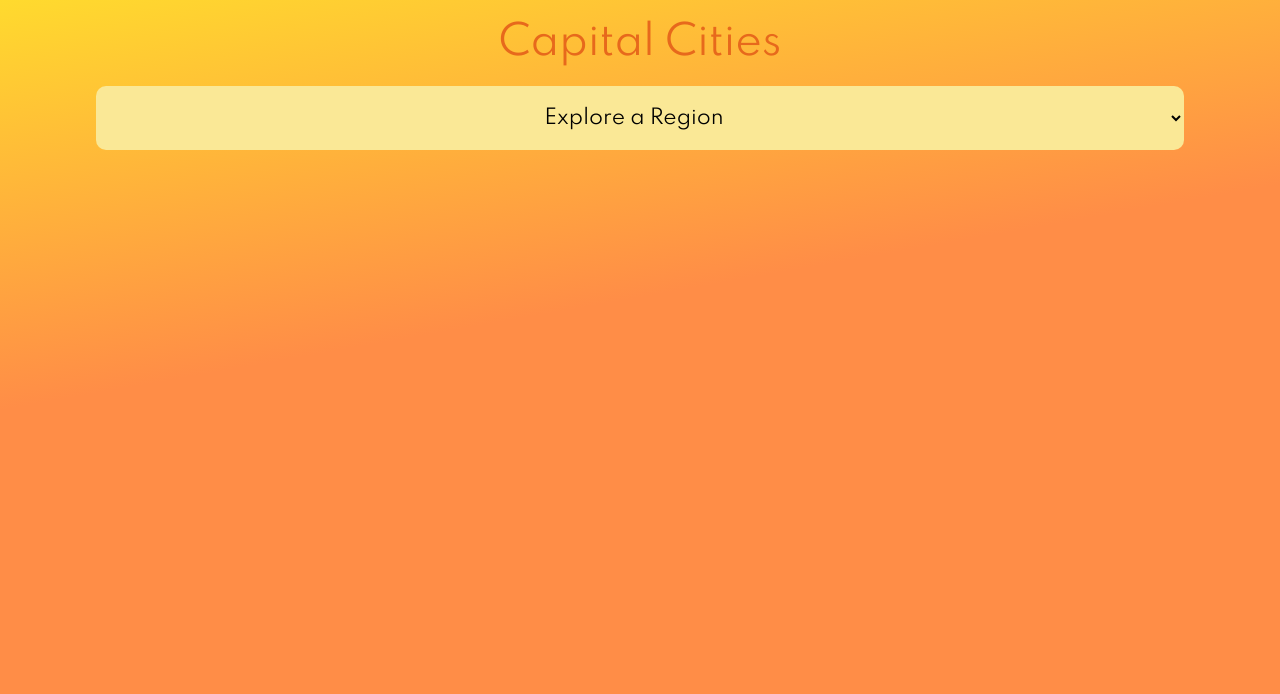
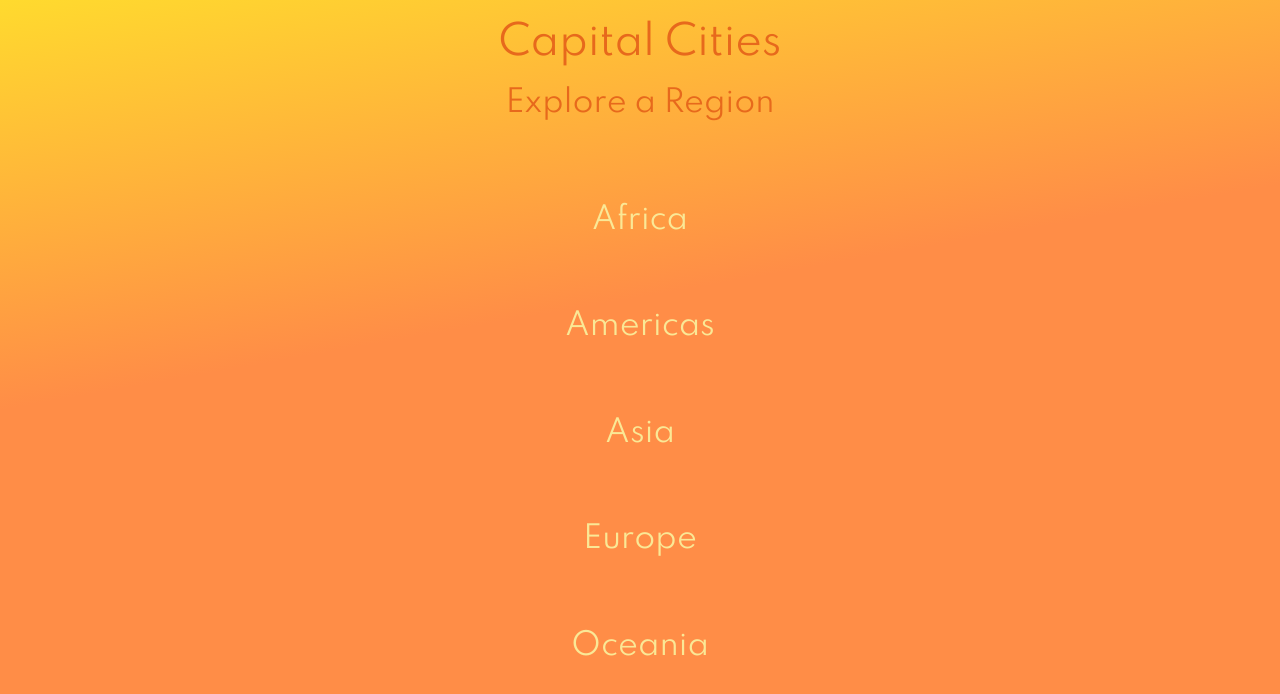
Before and after one commit to austenvalentine/hooks-flashcards-codealong, a React (Create React App) app: page / in a window 1280 px wide. Shown: the top 694 px of the page. Built offline with nearby package versions, Linux system fonts and the light colour scheme.

Commit message:
built select wrapper for menu; styled menu

```diff
--- a/package.json
+++ b/package.json
@@ -6,7 +6,8 @@
     "@testing-library/jest-dom": "^4.2.4",
     "@testing-library/react": "^9.4.1",
     "@testing-library/user-event": "^7.2.1",
-    "minimist": "^1.2.2",
+    "minimist": "^1.2.5",
+    "nanoid": "^2.1.11",
     "react": "^16.13.0",
     "react-dom": "^16.13.0",
     "react-scripts": "3.4.0",
--- a/public/index.html
+++ b/public/index.html
@@ -24,7 +24,7 @@
     -->
     <title>Capital Cities</title>
     <style>
-      @import url("https://fonts.googleapis.com/css?family=Spartan:300,400,500,700&display=swap");
+      @import url("https://fonts.googleapis.com/css?family=Spartan:300,400,600&display=swap");
     </style>
   </head>
   <body>
--- a/src/App.js
+++ b/src/App.js
@@ -4,6 +4,7 @@ import Wrapper from "./components/Wrapper";
 import Header from "./components/Header";
 import Main from "./components/Main";
 import StyledApp from "./components/styles/StyledApp";
+import Dropdown from "./components/Dropdown";
 
 function App() {
   const [regionChoice, setRegionChoice] = useState("");
@@ -11,6 +12,7 @@ function App() {
 
   // get the region name from the select menu
   function chooseRegion(e) {
+    console.log(e.target);
     setRegionChoice(e.target.value);
     setCountries([]);
   }
@@ -41,7 +43,7 @@ function App() {
         <Main>
           {regionChoice === "" && (
             <>
-              {/* <h2>Explore a Region</h2> */}
+              <Dropdown>
                 <select
                   className="region-choice"
                   value={regionChoice}
@@ -54,6 +56,7 @@ function App() {
                   <option value="europe">Europe</option>
                   <option value="oceania">Oceania</option>
                 </select>
+              </Dropdown>
             </>
           )}
           {/* Make sure the data is ready before rendering the card component */}
--- a/src/Components/Card.js
+++ b/src/Components/Card.js
@@ -12,6 +12,9 @@ function Card({ countries, returnToRegionMenu }) {
       const randomIndex = Math.floor(Math.random() * countries.length);
       const newCountry = countries[randomIndex];
       setCountry(newCountry);
+    } else if (country && showAnswer === false) {
+      // cache the flag image before answer reveal
+      new Image().src = country.flag;
     }
   }, [country, countries, showAnswer]);
 
@@ -45,11 +48,13 @@ function Card({ countries, returnToRegionMenu }) {
   // Ensure the data was fetched.
   if (!country) {
     return (
-      <p>
-        <strong>
-          Please reconnect to the internet and refresh the browser.
-        </strong>
-      </p>
+      <StyledCard>
+        <p class="reconnect-message">
+          <strong>
+            Please reconnect to the internet and refresh the browser.
+          </strong>
+        </p>
+      </StyledCard>
     );
   }
 
@@ -61,7 +66,11 @@ function Card({ countries, returnToRegionMenu }) {
             <span>{country.capital ? country.capital : country.name}</span> is
             the capital of
           </p>
-          {showAnswer === false && <div className="question-mark">?</div>}
+          {showAnswer === false && (
+            <div className="question-mark" aria-hidden>
+              ?
+            </div>
+          )}
           {/* Data is ready and timer must be complete before rendering answer. */}
           {showAnswer === true && (
             <>
--- /dev/null
+++ b/src/Components/Dropdown.js
@@ -0,0 +1,86 @@
+import React from "react";
+import styled from "styled-components";
+import nanoid from "nanoid";
+
+const StyledSelectMenu = styled.div`
+  input[type="checkbox"],
+  input[type="radio"] {
+    opacity: 0;
+    position: absolute;
+    left: -999999999999px;
+    top: -999999999999px;
+  }
+
+  ul {
+    list-style-type: none;
+    display: flex;
+    flex-flow: column wrap;
+    height: 60vh;
+    padding: 10px;
+    padding-top: 5vh;
+    justify-content: space-between;
+    color: #fae896;
+    font-weight: 500;
+    font-size: 3rem;
+    text-align: center;
+  }
+
+  li {
+    padding: 10px;
+  }
+
+  @media (orientation: landscape) and (max-height: 550px) {
+    ul {
+      position: absolute;
+      right: 0;
+      top: -10px;
+      padding: 0;
+      font-size: 2rem;
+      text-align: right;
+      height: 100%;
+    }
+  }
+`;
+
+function SelectMenu({ children }) {
+  const handleClick = children.props.onChange;
+  const inputName = "sm-" + nanoid();
+  const innerChildren = [...children.props.children];
+  const prompt = innerChildren.splice(0, 1);
+
+  const listItems = innerChildren.map(function(innerChild, i) {
+    const { children: text, value } = innerChild.props;
+    const innerChildId = nanoid();
+    const htmlOutput = (
+      <li key={i}>
+        <input
+          type="radio"
+          id={innerChildId}
+          value={value}
+          alt={text}
+          name={inputName}
+          onClick={handleClick}
+        />
+        <label htmlFor={innerChildId}>{text}</label>
+      </li>
+    );
+
+    return htmlOutput;
+  });
+
+  const List = function({ children }) {
+    return <ul id={inputName}>{children}</ul>;
+  };
+
+  return (
+    <StyledSelectMenu inputRef={List}>
+      <input aria-hidden type="checkbox" id={`toggle-${inputName}`} />
+      <label aria-hidden className="regionName" htmlFor={`toggle-${inputName}`}>
+        {prompt}
+      </label>
+      <List>{listItems}</List>
+    </StyledSelectMenu>
+  );
+}
+
+export default SelectMenu;
--- a/src/Components/styles/StyledApp.js
+++ b/src/Components/styles/StyledApp.js
@@ -10,19 +10,19 @@ const StyledApp = styled.div`
   .regionName {
     padding-bottom: 10px;
     font-size: 3rem;
-    font-weight: 600;
+    font-weight: 700;
     color: #e7691c;
   }
 
   select {
     border: none;
-    border-radius: 1rem;
-    text-align: center;
+    -moz-appearance: none;
+    -webkit-appearance: none;
+    appearance: none;
+    border-radius: 10px;
     background: #fae896;
-    width: 100%;
-    font-size: 2rem;
-    padding: 2rem;
-    outline: none;
+    font-size: 1.5rem;
+    padding: 10px;
   }
 
   @media (orientation: landscape) and (max-height: 550px) {
--- a/src/Components/styles/StyledCard.js
+++ b/src/Components/styles/StyledCard.js
@@ -1,4 +1,14 @@
 import styles, { keyframes } from "styled-components";
+
+const checkNetwork = keyframes`
+0% {
+  opacity: 0;
+}
+100%{
+  opacity: 1;
+}
+}
+`;
 
 const promptEnter = keyframes`
 0% {
@@ -77,11 +87,25 @@ display: flex;
 flex-direction: column;
 justify-content: space-between;
 
+.reconnect-message {
+  height: 100%;
+  color: #ff4d07;
+  font-size: 2rem;
+  font-weight; 400;
+  opacity: 0;
+  animation: ${checkNetwork} 3s linear 2s forwards;
+  display: flex;
+  flex-direction: column;
+  justify-content: center;
+  }
+}
+
 .answer-container {
   height: 95%;
   display: flex;
   flex-direction: column;
   justify-content: center;
+  font-size: 1.7rem;
 }
 
 .prompt {
@@ -173,7 +197,6 @@ button {
     height: auto;
     font-size: 10rem;
     order: 20;
-    // width: 45%;
     text-align: right;
   }
 
@@ -182,6 +205,7 @@ button {
   }
 
   .country-flag {
+    max-width: 45vw;
     width: 100%;
     max-height: 120px;
   }
```
Also changed, not shown: 1 other file (tests, documents, lock files or other folders). Lines whose indentation alone changed are shown as unchanged.
